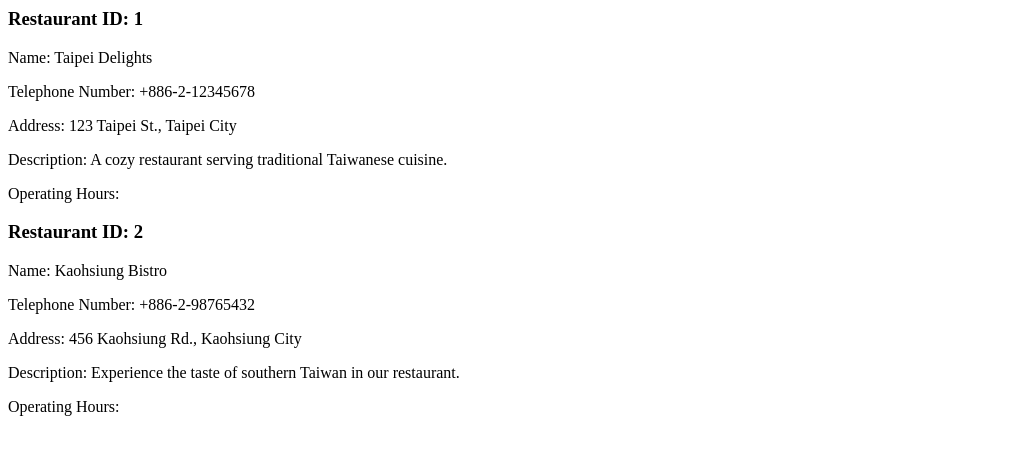
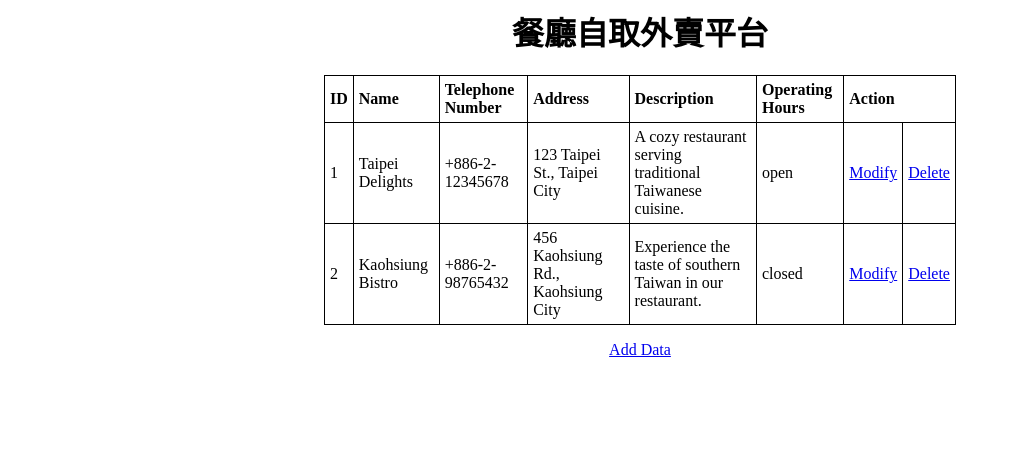
Before and after one commit to Irokanade/restaurant_takeout, a PHP site: page / in a window 1280 px wide. Shown: the top 455 px of the page, without its empty margins (0-1011 px from the left). Run offline with PHP 8.4, Linux system fonts and the light colour scheme; data comes from the database, SQL or seed files in the repository; data that the repository does not hold is empty.

Commit message:
feat: simple index.php added

```diff
--- a/index.php
+++ b/index.php
@@ -1,3 +1,34 @@
+<html>
+<head>
+	<title>餐廳自取外賣平台</title>
+	<meta http-equiv="Content-Type" content="text/html; charset=utf-8">
+</head>
+<style>
+	table, th, td {
+		border: 1px solid black;
+		border-collapse: collapse;
+	}
+	th, td {
+		padding: 5px;
+		text-align: left;
+	}
+</style>
+<body>
+
+<h1 align="center">餐廳自取外賣平台</h1>
+<table style="width:50%" align="center">
+	<tr>
+		<th>ID</th>
+		<th>Name</th>
+		<th>Telephone Number</th>
+		<th>Address</th>
+		<th>Description</th>
+		<th>Operating Hours</th>
+		<th colspan="2">Action</th>
+	</tr>
+
+	<!-- PHP code to retrieve and display data from the database -->
+
 	<?php
 		$servername = "localhost";
 		$username = "root";
@@ -18,30 +49,31 @@ if ($conn->connect_error) {
 			die("Connection failed: " . $conn->connect_error);
 		}
 
-// SQL query to retrieve restaurant data
+		// Retrieve data from the restaurant table
 		$sql = "SELECT * FROM restaurant";
-$result = $conn->query($sql);    // Send SQL query
+		$result = $conn->query($sql);
 
-while ($row = mysqli_fetch_assoc($result)) {
-    $restID = $row['rest_id'];
-    $restName = $row['rest_name'];
-    $restTelpNum = $row['rest_telp_num'];
-    $restAddress = $row['rest_address'];
-    $restDescription = $row['rest_description'];
-    $restOperatingHours = $row['rest_operating_hours'];
-
-    // Generate HTML code for each restaurant
-    echo "<div>";
-    echo "<h3>Restaurant ID: $restID</h3>";
-    echo "<p>Name: $restName</p>";
-    echo "<p>Telephone Number: $restTelpNum</p>";
-    echo "<p>Address: $restAddress</p>";
-    echo "<p>Description: $restDescription</p>";
-    echo "<p>Operating Hours: $restOperatingHours</p>";
-    echo "</div>";
+		if ($result->num_rows > 0) {
+			while ($row = mysqli_fetch_array($result, MYSQLI_ASSOC)) {
+				echo "<tr>";
+				echo "<td>".$row["rest_id"]."</td>";
+				echo "<td>".$row["rest_name"]."</td>";
+				echo "<td>".$row["rest_telp_num"]."</td>";
+				echo "<td>".$row["rest_address"]."</td>";
+				echo "<td>".$row["rest_description"]."</td>";
+				echo "<td>".$row["rest_open_status"]."</td>";
+				echo "<td><a href='update.php?id=".$row["rest_id"]."'>Modify</a></td>";
+				echo "<td><a href='delete.php?id=".$row["rest_id"]."'>Delete</a></td>";
+				echo "</tr>";
+			}
+		} else {
+			echo "<tr><td colspan='7'>0 results</td></tr>";
 		}
 
-// Close the database connection
 		$conn->close();
+	?>
 
-?>
+</table>
+<p align="center"><a href="create.html">Add Data</a></p>
+</body>
+</html>
```
Also changed, not shown: index.html (deleted, +0 -13 lines). Lines whose indentation alone changed are shown as unchanged.
